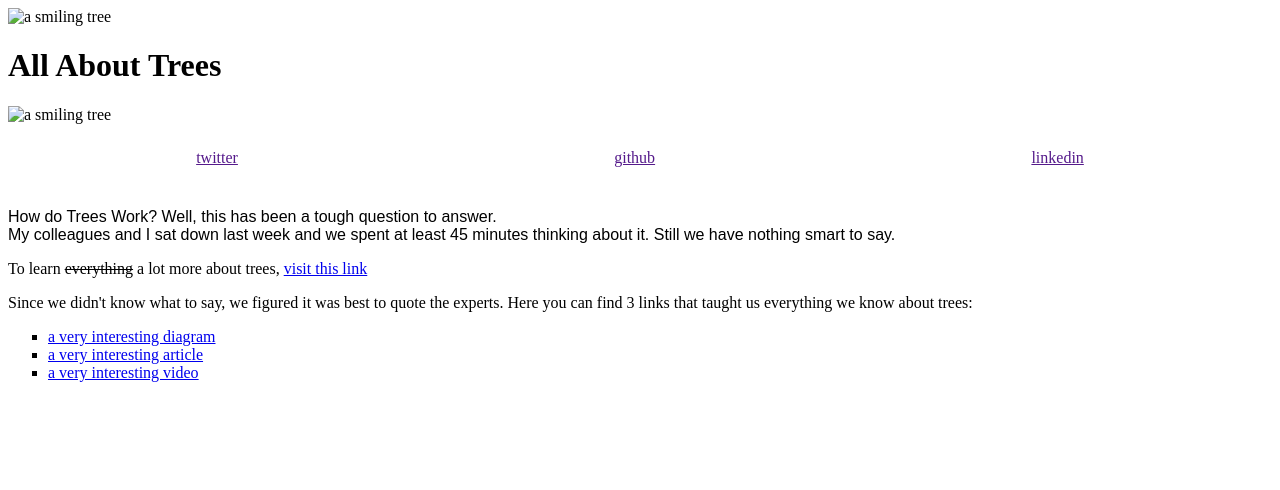
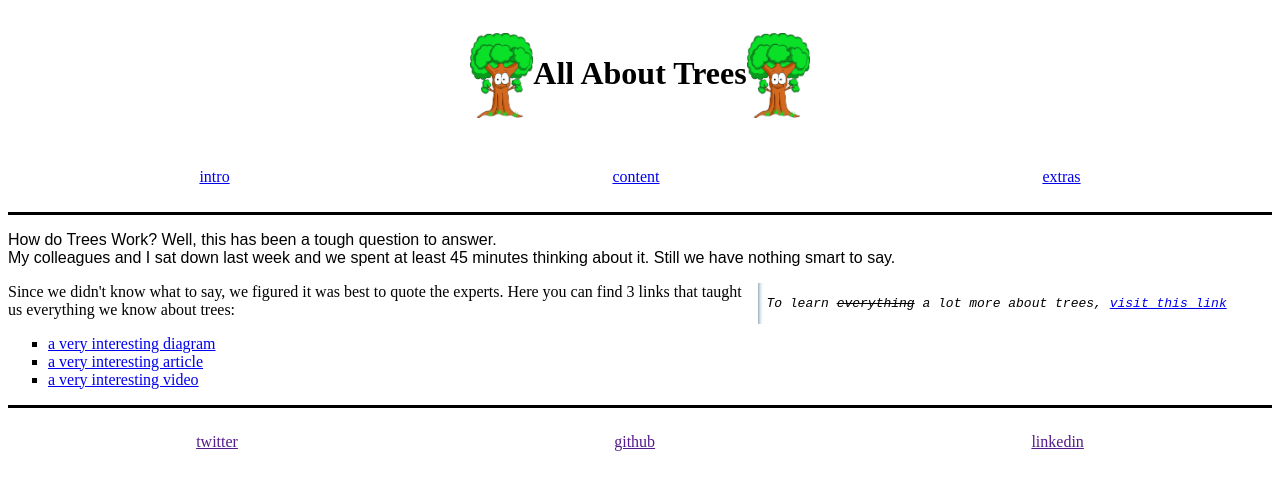
Before and after one commit to HYF-Class21/agile-development-group1-all-about-trees, a website: page index.html in a window 1280 px wide. Drawn offline with Linux system fonts and the light colour scheme.

Commit message:
fixing HTML and CSS codes

```diff
--- a/index.html
+++ b/index.html
@@ -11,18 +11,25 @@
   </head>
   <body>
     <header class="centered-items">
-      <img class="bouncy-img" src="happy-tree.jpeg" alt="a smiling tree" />
+      <img
+        class="bouncy-img"
+        src="public/happy-tree.jpg"
+        alt="a smiling tree"
+      />
       <h1>All About Trees</h1>
-      <img class="bouncy-img" src="happy-tree.jpeg" alt="a smiling tree" />
+      <img
+        class="bouncy-img"
+        src="public/happy-tree.jpg"
+        alt="a smiling tree"
+      />
     </header>
-
-    <!-- Footer section START-->
-    <footer class="top-divider spaced-items">
-      <a href="">twitter</a> <a href="">github</a> <a href="">linkedin</a>
-    </footer>
-    <!-- Footer section END-->
-  </body>
-</html>
+    <nav class="bottom-divider">
+      <div class="spaced-items">
+        <a href="#summary-info">intro</a>
+        <a href="#main-info">content</a>
+        <a href="#extra-info">extras</a>
+      </div>
+    </nav>
 
     <!-- main section START -->
     <section id="summary-info">
@@ -44,8 +51,8 @@
     <article id="main-info">
       <p>
         Since we didn't know what to say, we figured it was best to quote the
-    experts. Here you can find 3 links that taught us everything we know about
-    trees:
+        experts. Here you can find 3 links that taught us everything we know
+        about trees:
       </p>
       <ul class="interesting-things">
         <li>
@@ -71,3 +78,11 @@
     </article>
 
     <!-- main section END -->
+
+    <!-- Footer section START-->
+    <footer class="top-divider spaced-items">
+      <a href="">twitter</a> <a href="">github</a> <a href="">linkedin</a>
+    </footer>
+    <!-- Footer section END-->
+  </body>
+</html>
--- a/styles/index.css
+++ b/styles/index.css
@@ -1,6 +1,6 @@
 @import url("./something.css");
 
-/* main section style START */
+/* main section style */
 .fascinating-words {
   font-family: fantasy;
 }
@@ -9,9 +9,24 @@
   list-style-type: square;
 }
 
+/* https://developer.mozilla.org/en-US/docs/Web/HTML/Element/aside */
+
+.aside-info {
+  width: 40%;
+  padding-left: 0.5rem;
+  margin-left: 0.5rem;
+  float: right;
+  box-shadow: inset 5px 0 5px -5px #29627e;
+  font-style: italic;
+}
+
+.aside-text {
+  font-family: monospace;
+}
+
 /* main section style END  */
 
-/* footer section style START */
+/* navbar section style START */
 
 .bottom-divider {
   border-style: none none solid none;
@@ -26,4 +41,50 @@
   padding-bottom: 2%;
 }
 
-/* footer section style END */
+/* navbar section style END */
+
+/* header style */
+.centered-items {
+  display: flex;
+  flex-direction: row;
+  justify-content: center;
+  padding-top: 2%;
+  padding-bottom: 2%;
+}
+
+/* footer style */
+.top-divider {
+  border-style: solid none none none;
+}
+
+/* lgo animation. bounce image */
+
+/* https://www.developerdrive.com/8-simple-css-hover-effects/ */
+@keyframes bounce {
+  0%,
+  20%,
+  60%,
+  100% {
+    -webkit-transform: translateY(0);
+    transform: translateY(0);
+  }
+
+  40% {
+    -webkit-transform: translateY(-20px);
+    transform: translateY(-20px);
+  }
+
+  80% {
+    -webkit-transform: translateY(-10px);
+    transform: translateY(-10px);
+  }
+}
+
+.bouncy-img {
+  width: 5%;
+  height: 5%;
+}
+
+.bouncy-img:hover {
+  animation: bounce 1s;
+}
```
Lines whose indentation alone changed are shown as unchanged.
